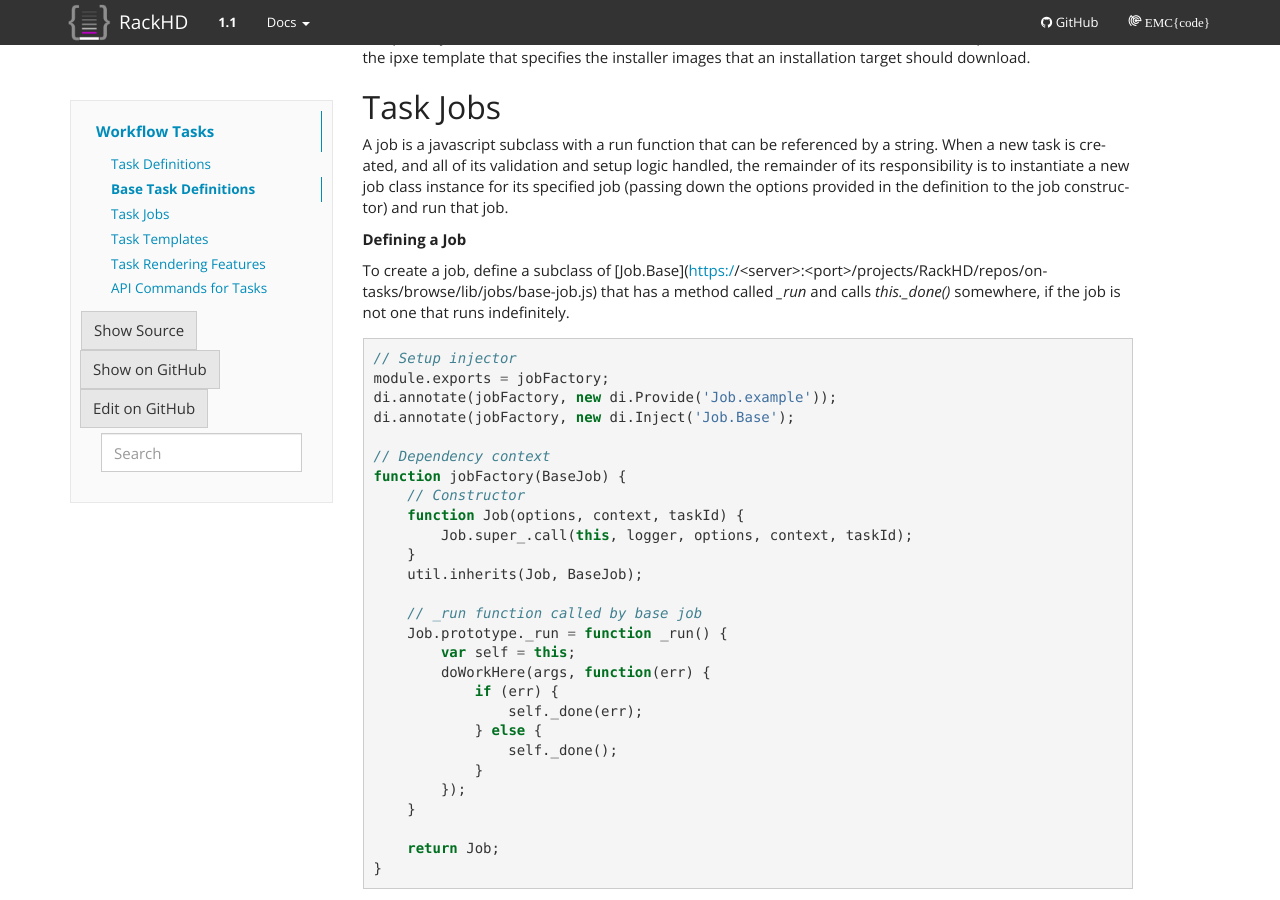
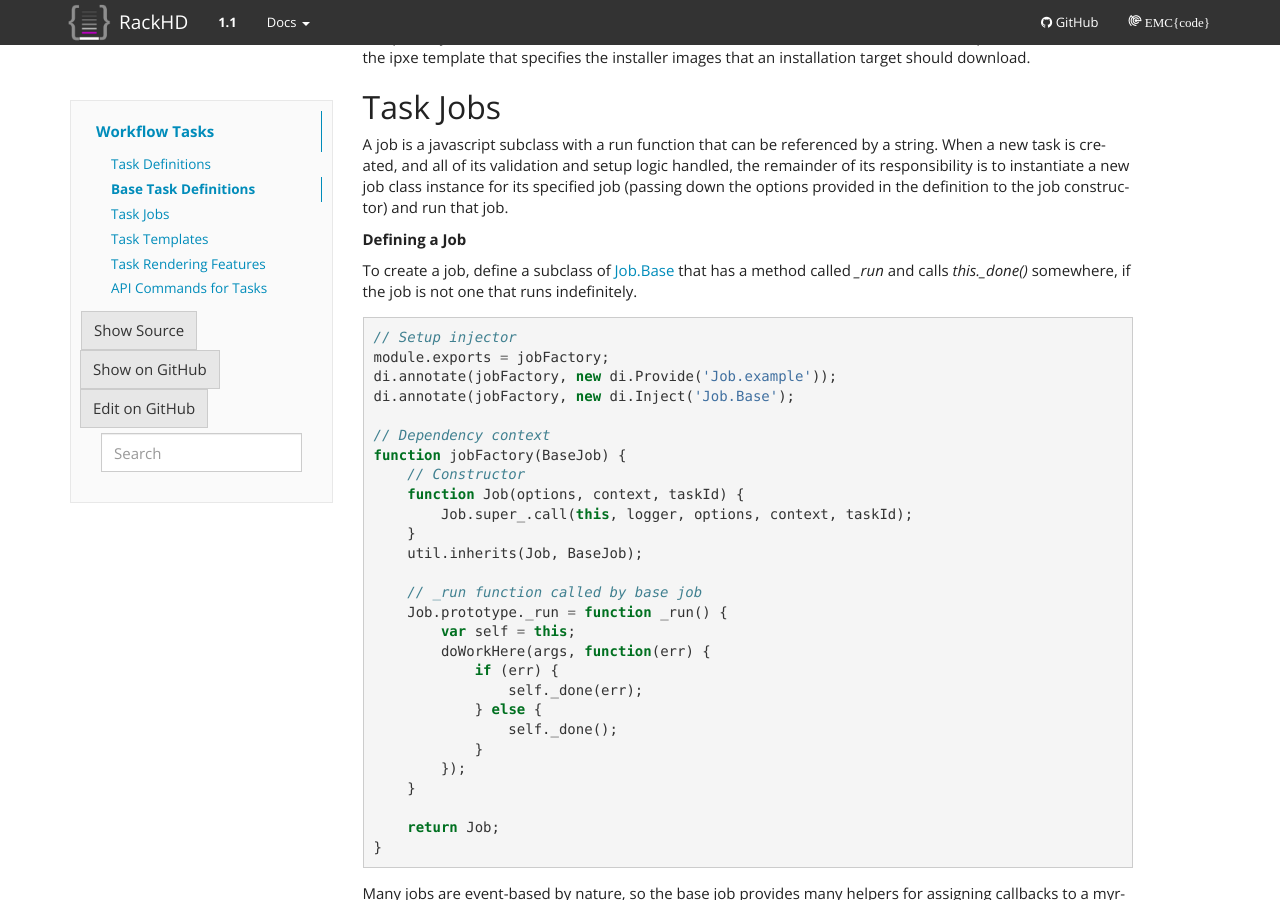
Before and after one commit to RackHD/docs, a Sphinx documentation site: the page built from docs/rackhd/tasks.rst, in a window 1280 px wide and 900 px high, scrolled down 2837 px. Built offline with Sphinx 7.4.7, drawn with Linux system fonts in a browser that asks for light colours; some of the changed lines change nothing that is shown.

Commit message:
Correct broken link to base job

```diff
--- a/docs/rackhd/tasks.rst
+++ b/docs/rackhd/tasks.rst
@@ -160,9 +160,10 @@ job constructor) and run that job.
 
 **Defining a Job**
 
-To create a job, define a subclass of
-[Job.Base](https://<server>:<port>/projects/RackHD/repos/on-tasks/browse/lib/jobs/base-job.js)
-that has a method called *_run* and calls *this._done()* somewhere, if the job is
+To create a job, define a subclass of `Job.Base
+<https://github.com/RackHD/on-tasks/blob/master/lib/jobs/base-job.js>`_
+that has a method called
+*_run* and calls *this._done()* somewhere, if the job is
 not one that runs indefinitely.
 
 .. code-block:: javascript
```
